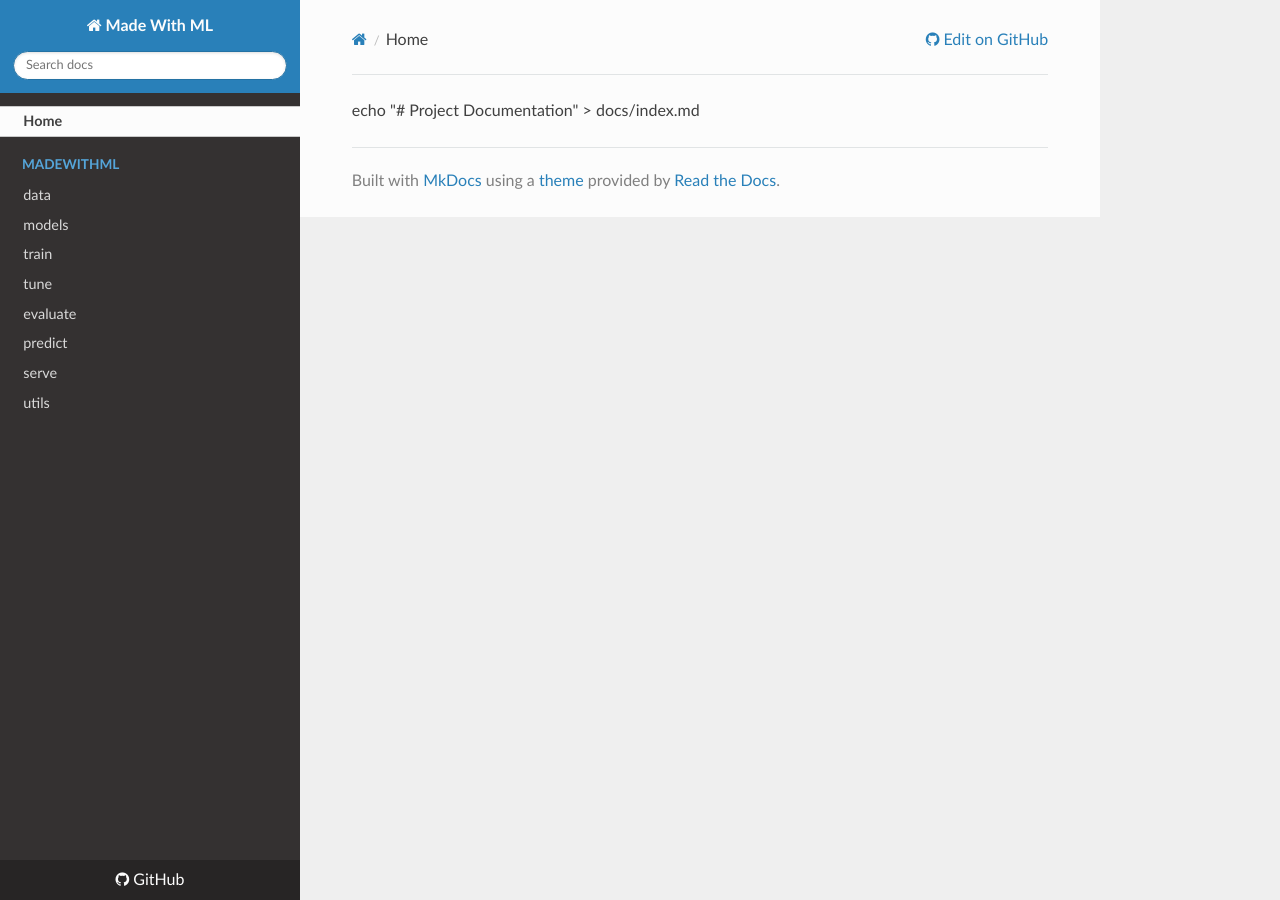
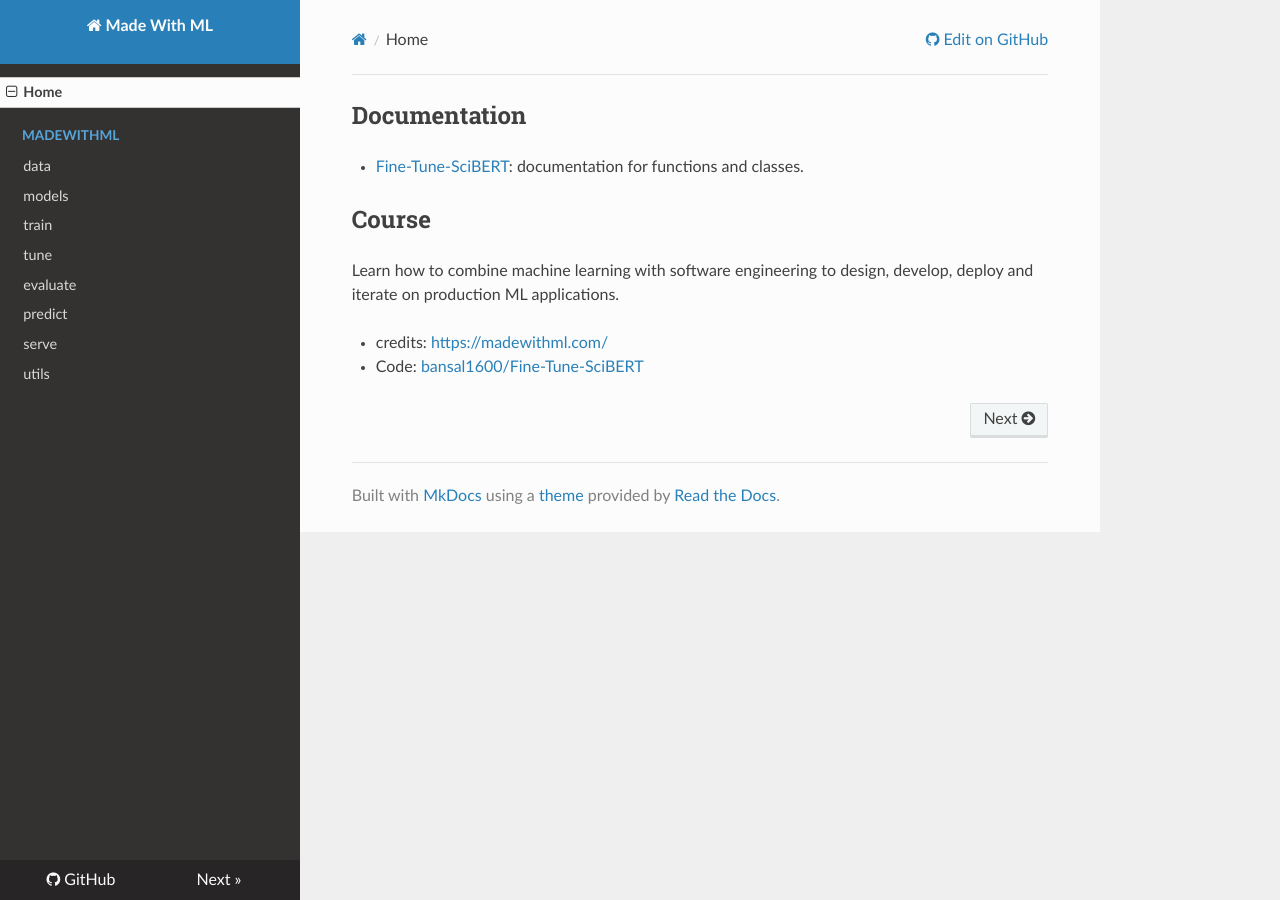
Before and after one commit to bansal1600/Fine-Tune-SciBERT, an MkDocs documentation site: the page built from docs/index.md, in a window 1280 px wide. Built offline with MkDocs 1.6.1, drawn with Linux system fonts in a browser that asks for light colours; nearby versions of some CDN libraries.

```diff
--- a/docs/index.md
+++ b/docs/index.md
@@ -1 +1,8 @@
-echo "# Project Documentation" > docs/index.md
+## Documentation
+- [Fine-Tune-SciBERT](madewithml/config.md): documentation for functions and classes.
+
+## Course
+Learn how to combine machine learning with software engineering to design, develop, deploy and iterate on production ML applications.
+
+- credits: [https://madewithml.com/](https://madewithml.com/#course)
+- Code: [bansal1600/Fine-Tune-SciBERT](https://github.com/bansal1600/Fine-Tune-SciBERT)
--- a/mkdocs.yml
+++ b/mkdocs.yml
@@ -1,4 +1,5 @@
 site_name: Made With ML
+site_url: https://madewithml.com/
 repo_url: https://github.com/bansal1600/Fine-Tune-SciBERT/
 nav:
   - Home: index.md
@@ -13,6 +14,6 @@ nav:
     - utils: madewithml/utils.md
 theme: readthedocs
 plugins:
-  - search
+  - mkdocstrings
 watch:
   - .  # reload docs for any file changes
```
Also changed, not shown: docs/madewithml/config.md (added, +1 -0 lines), docs/madewithml/data.md (added, +1 -0 lines), docs/madewithml/evaluate.md (added, +1 -0 lines), docs/madewithml/models.md (added, +1 -0 lines), docs/madewithml/predict.md (added, +1 -0 lines), docs/madewithml/serve.md (added, +1 -0 lines), docs/madewithml/train.md (added, +1 -0 lines), docs/madewithml/tune.md (added, +1 -0 lines), docs/madewithml/utils.md (added, +1 -0 lines), 2 other files.
